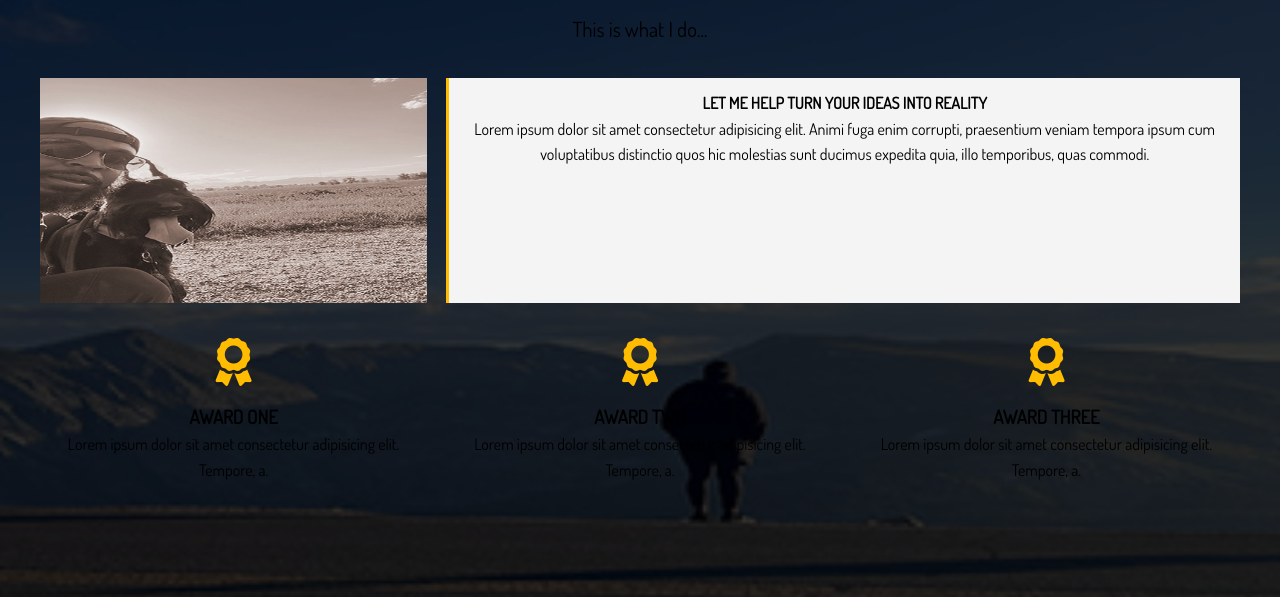
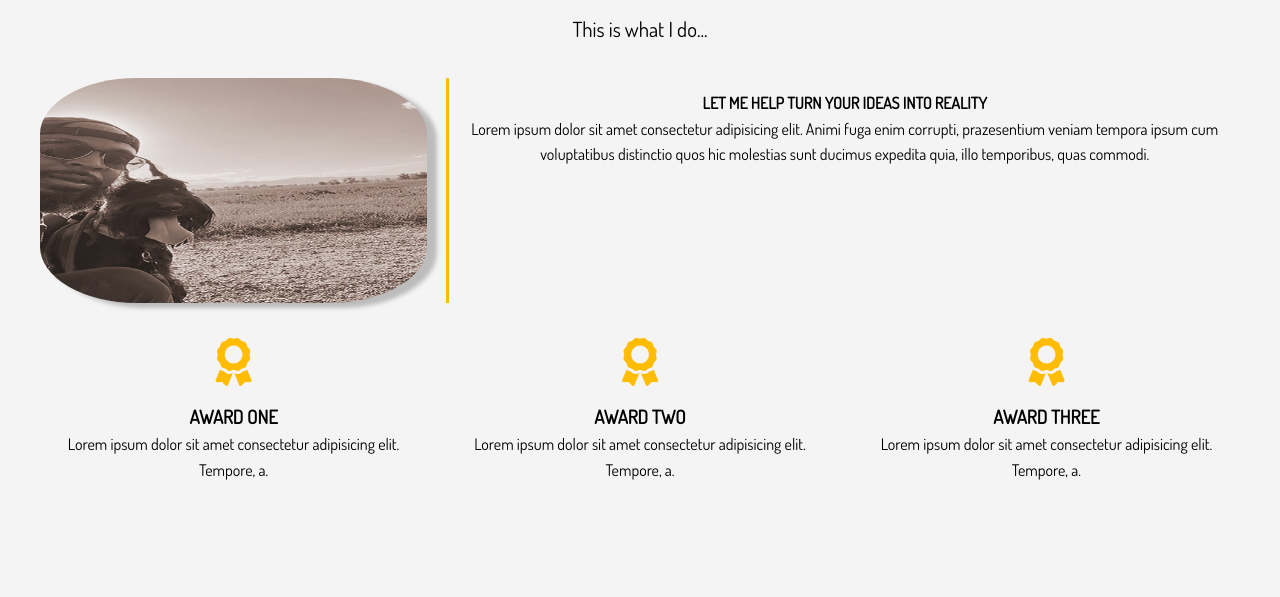
Before and after one commit to Dre-the-Creator/Portfolio_Website, a website: page dist/about.html in a window 1280 px wide. Shown: the part 203-800 px from the top of the page. Drawn offline with Linux system fonts and the light colour scheme; files whose address does not match are found by name.

Commit message:
Second Commit

```diff
--- a/scss/_config.scss
+++ b/scss/_config.scss
@@ -5,7 +5,7 @@ $light-color: #f4f4f4;
 $medium-color: #ccc;
 $dark-color: #333;
 $bg-image: url('../img/dre_showcase_2.jpg');
-$background-color: rgba(0, 0, 0, 0.79);
+$background-color: rgba(78, 159, 229, 0.9);
 
 // Set Text Color
 @function set-text-color($color) {
--- a/scss/main.scss
+++ b/scss/main.scss
@@ -33,8 +33,10 @@ img {
 
 // Logo
 #logo {
-    width: 70px;
-    height: 70px;
+    padding-bottom: 0;
+    margin-bottom: 0;
+    width: 180px;
+    height: 100px;
     color: #fff;
     text-transform: uppercase;
 }
@@ -209,9 +211,9 @@ img {
     // About - A
     &-a {
 
-        background: $background-color;
+        background:$light-color;
         color: #000;
-        height: 140vh;
+        height: 100vh;
         position: relative;
 
 
@@ -226,6 +228,8 @@ img {
         // Grid Area
         .bio-image {
             grid-area: bioimage;
+            border-radius: 25%;
+            filter: drop-shadow(10px 5px 2px #3f3f3f4f);
         }
 
         .bio {
@@ -254,16 +258,16 @@ img {
         }
     }
 
-    &-a:before {
-        content: '';
-        background: url('../dist/img/dre_showcase_about.jpg')no-repeat center center/cover;
-        position: absolute;
-        top: 0;
-        left: 0;
-        width: 100%;
-        height: 100%;
-        z-index: -1;
-    }
+    // &-a:before {
+    //     content: '';
+    //     background: url('../dist/img/dre_showcase_about.jpg')no-repeat center center/cover;
+    //     position: absolute;
+    //     top: 0;
+    //     left: 0;
+    //     width: 100%;
+    //     height: 100%;
+    //     z-index: -1;
+    // }
 
     // About - B
     &-b {
@@ -296,7 +300,7 @@ img {
         }
     }
 
-    // ABout - D
+    // About - D
     &-d {
         .testimonials {
             display: grid;
```
Also changed, not shown: dist/about.html, dist/css/main.css, dist/css/menu.css (added), dist/img/drelogo.png (added), dist/img/logo2.png, dist/index.html, 1 other file.
